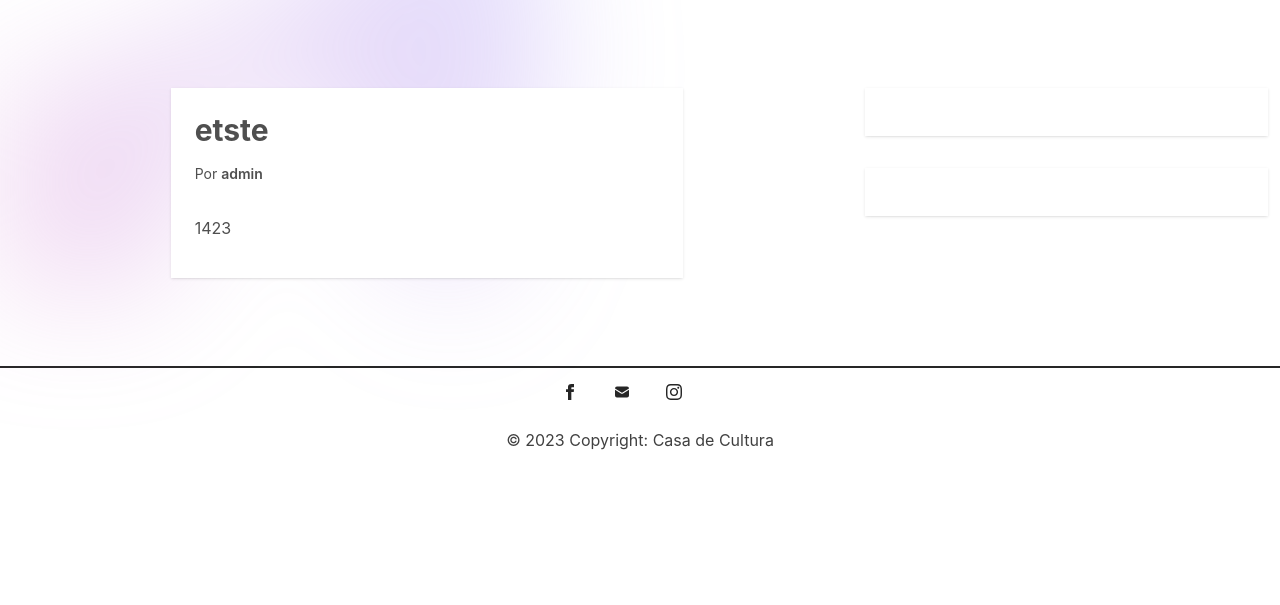
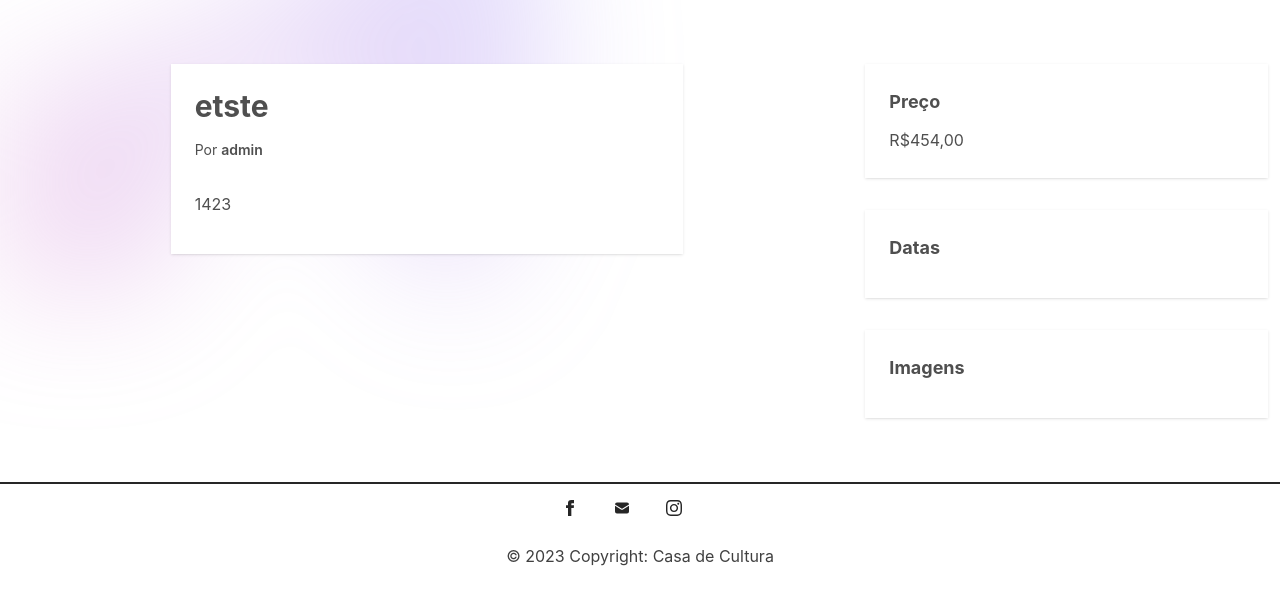
Before and after one commit to gusgewehr/casa-de-cultura, a Django app: page /evento/1 in a window 1280 px wide. Shown: the part 64-669 px from the top of the page. Run offline with Django 4.2, Linux system fonts and the light colour scheme; data comes from the database, SQL or seed files in the repository; both versions use the stored data as it was after the commit; some libraries are stand-ins or nearby versions.

Commit message:
front-end adjustments on evento and myEvents

```diff
--- a/eventos/models.py
+++ b/eventos/models.py
@@ -41,6 +41,15 @@
     )
     uso = models.CharField(max_length=5, choices=type_choices, default="AP")
 
+    def treat_uso(self):
+        type_choices = {
+            "EN": "Ensaio",
+            "MNT":"Montagem do Palco",
+            "AP": "Apresentação",
+            "DMNT":"Desmontagem do Palco",
+        }
+        return type_choices[self.uso]
+
     def __str__(self):
         return self.evento.nome + " " + str(self.start_date)
 
--- /dev/null
+++ b/static/event_script.js
@@ -0,0 +1,15 @@
+
+
+$('.thumbnail').click(function() {
+    var $thumb = $(this);
+    img_src = $thumb.find('img').attr('src');
+
+    modal = document.getElementById("modal");
+
+    $("#modal_img").attr("src", img_src);
+
+    $("#modal").attr("style", "display: flex");
+
+    modal
+
+  });
--- a/static/script.js
+++ b/static/script.js
@@ -4,6 +4,23 @@
 
 
 });
+
+function close_modal(){
+    $("#modal").attr("style", "display: none");
+}
+
+document.addEventListener(
+    "click",
+    function(event) {
+      // If user either clicks X button OR clicks outside the modal window, then close modal by calling closeModal()
+        if ( event.target.matches(".btn_close_modal") ||
+            event.target.matches(".modal")
+        ) {
+          close_modal()
+        }
+    },
+    false
+  )
 
 
 number_of_dates = 0
--- a/templates/base.html
+++ b/templates/base.html
@@ -12,6 +12,7 @@
     <link rel="stylesheet" href="https://unpkg.com/tailwindcss@^1.0/dist/tailwind.min.css">
     <script src="https://cdn.jsdelivr.net/gh/alpinejs/alpine@v2.x.x/dist/alpine.js" defer></script>
     <link href="https://cdnjs.cloudflare.com/ajax/libs/flowbite/1.6.5/flowbite.min.css" rel="stylesheet" />
+    <script src="https://ajax.googleapis.com/ajax/libs/jquery/3.6.4/jquery.min.js"></script>
 
 
     {% block head %}{% endblock head %}
@@ -52,6 +53,17 @@
 </head>
 
 <body>
+
+    <div id="modal" class="modal absolute z-20 h-full w-full  items-center justify-center bg-black bg-opacity-30" style="display: none;">
+            <button onclick="close_modal()" class="z-30 btn_close_modal absolute top-0 right-0 text-3xl text-white font-bold mr-5">X</button>
+        <div class="flex items-center justify-center">
+            <img id="modal_img" class="max-h-screen max-w-screen-lg" src="">
+        </div>
+    </div>
+
+
+
+
 
     <nav class="relative z-10 border-gray-200 dark:bg-gray-900">
         <div class="max-w-screen-2xl flex flex-wrap items-center justify-between mx-auto p-4">
@@ -110,15 +122,18 @@
         </div>
     </nav>
 
-    <div class="isolate bg-white py-8 sm:py-12">
+    <div class="isolate bg-white py-3 sm:py-6 w-full">
         <div class="absolute inset-x-0 top-[-5rem] -z-10 transform-gpu overflow-hidden blur-3xl sm:top-[-20rem]"
             aria-hidden="true">
             <div class="relative left-1/2 -z-10 aspect-[1155/678] w-[36.125rem] max-w-none -translate-x-1/2 rotate-[30deg] bg-gradient-to-tr from-[#ff80b5] to-[#9089fc] opacity-30 sm:left-[calc(50%-40rem)] sm:w-[72.1875rem]"
                 style="clip-path: polygon(74.1% 44.1%, 100% 61.6%, 97.5% 26.9%, 85.5% 0.1%, 80.7% 2%, 72.5% 32.5%, 60.2% 62.4%, 52.4% 68.1%, 47.5% 58.3%, 45.2% 34.5%, 27.5% 76.7%, 0.1% 64.9%, 17.9% 100%, 27.6% 76.8%, 76.1% 97.7%, 74.1% 44.1%)">
             </div>
         </div>
-        {% block content %}
-        {% endblock content %}
+        <div class="w-full flex justify-center align-items">
+
+            {% block content %}
+            {% endblock content %}
+        </div>
     </div>
 
     <footer class="text-center text-white dark:bg-neutral-600 border-t-2 border-t-neutral-800">
--- a/templates/evento.html
+++ b/templates/evento.html
@@ -3,10 +3,7 @@
 {% block title %}Casa de Cultura - Cadastro{% endblock title %}
 
 {% block content %}
-<script>
 
-  var all_dates = "{{ all_dates }}"
-</script>
 
 <div class="container mx-auto flex flex-wrap py-6">
 
@@ -16,7 +13,9 @@
       <a class="flex items-center justify-center hover:opacity-75">
         {% for image in images %}
           {% if image.is_cover %}
+          <div class="thumbnail">
             <img style="height: 500px;" src="{{ image.image.url }}">
+          </div>
           {% endif %}
         {% endfor %}
       </a>
@@ -34,11 +33,27 @@
   <aside class="w-full md:w-1/3 flex flex-col items-center px-3">
 
     <div class="w-full bg-white shadow flex flex-col my-4 p-6">
+      <h4 class="text-lg font-bold mb-3" >Preço</h4>
+      <div class="flex-col">
+        {% if event.gratuito %}
+          <p>
+            Gratuito
+          </p>
+        {% else %}
+          <p>
+            R${{event.preco_ingresso}}
+          </p>
+        {% endif %}
+      </div>
+    </div>
+
+    <div class="w-full bg-white shadow flex flex-col my-4 p-6">
+      <h4 class="text-lg font-bold mb-3" >Datas</h4>
       <div class="flex-col">
         {% for date in dates %}
           {% if date.uso == 'AP' or event.usuario == request.user %}
           <p>
-           {{ date.uso }} | {{ date.start_date }}
+           {{ date.treat_uso }} | {{ date.start_date }}
           </p>
           {% endif %}
         {% endfor %}
@@ -46,10 +61,13 @@
     </div>
 
     <div class="w-full bg-white shadow flex flex-col my-4 p-6">
+      <h4 class="text-lg font-bold mb-3" >Imagens</h4>
       <div class="grid grid-cols-3 gap-3">
         {% for image in images %}
           {% if not image.is_cover %}
+          <div class="thumbnail">
             <img class="hover:opacity-75" src="{{image.image.url}}">
+          </div>
           {% endif %}
         {% endfor %}
       </div>
@@ -60,5 +78,5 @@
 </div>
 
 
-
+<script src="/static/event_script.js">  </script>
 {% endblock content %}
```
Also changed, not shown: templates/myEvents.html (+12 -5 lines), db.sqlite3.
